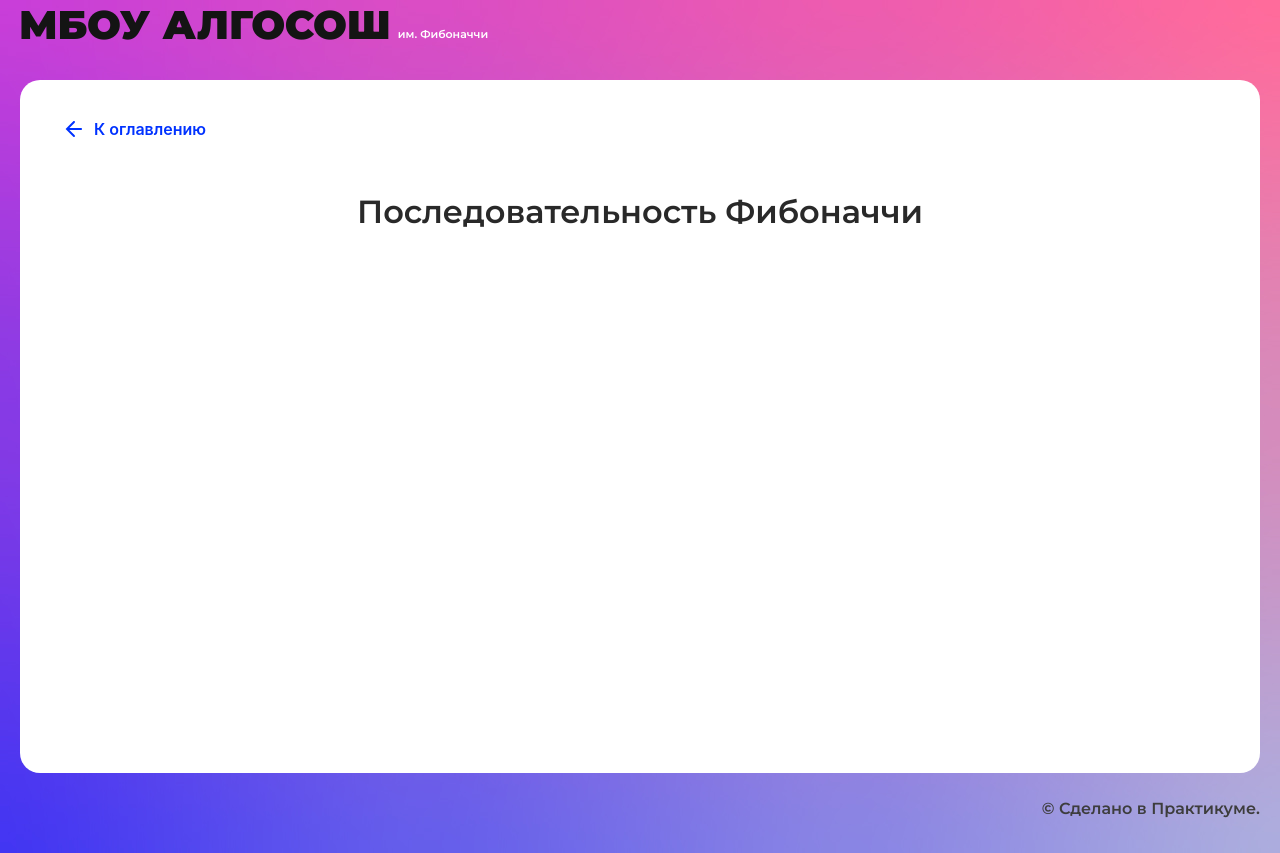
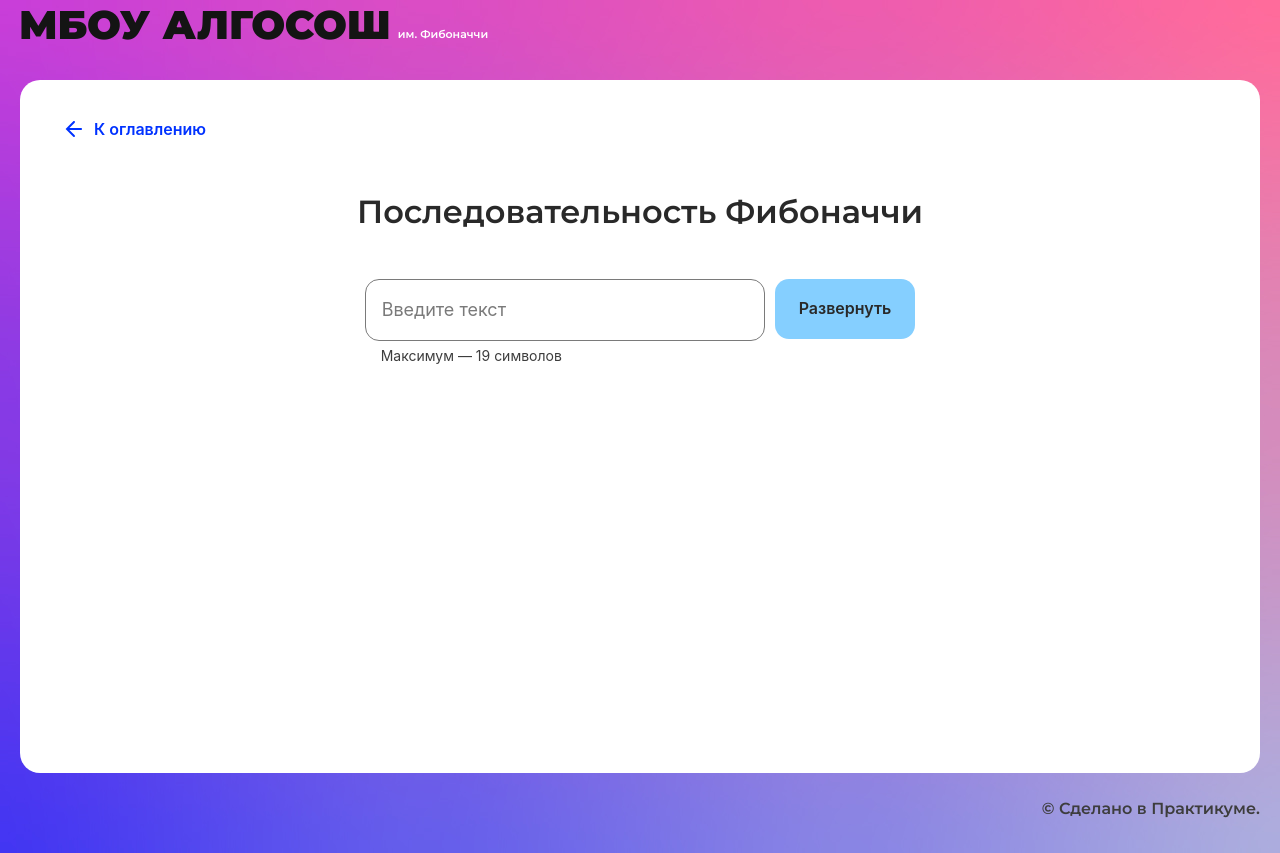
Before and after one commit to Mishe4ka14/algososh, a React (Create React App) app: page /fibonacci in a window 1280 px wide. Built offline with nearby package versions, Linux system fonts and the light colour scheme.

Commit message:
add fibonacci start page

```diff
--- /dev/null
+++ b/src/components/fibonacci-page/fibbonacci-page.module.css
@@ -0,0 +1,13 @@
+.box {
+  display: flex;
+  justify-content:center;
+  gap: 10px;
+  margin: 0;
+}
+
+.container {
+  display: flex;
+  justify-content: center;
+  margin-top: 120px;
+  gap: 20px;
+}
--- a/src/components/fibonacci-page/fibonacci-page.tsx
+++ b/src/components/fibonacci-page/fibonacci-page.tsx
@@ -1,10 +1,32 @@
 import React from "react";
 import { SolutionLayout } from "../ui/solution-layout/solution-layout";
+import styles from './fibbonacci-page.module.css'
+import { Button } from "../ui/button/button";
+import { useInputHandlers } from "../../hooks/use-input";
+import { useState } from "react";
+import { Circle } from "../ui/circle/circle";
+import { Input } from "../ui/input/input";
 
 export const FibonacciPage: React.FC = () => {
+
+  const  {values, handleInputChange} = useInputHandlers({
+    num: ''
+  })
+
+const onClick = (e: React.FormEvent<HTMLFormElement>) => {
+  e.preventDefault()
+  console.log(values.value)
+}
+
   return (
     <SolutionLayout title="Последовательность Фибоначчи">
+      <form className={styles.box} onSubmit={onClick}>
+        <Input width={400} maxLength={19} isLimitText onChange={handleInputChange}/>
+        <Button text="Развернуть" type="submit"/>
+      </form>
+      <div className={styles.container}>
 
+      </div>
     </SolutionLayout>
   );
 };
```
